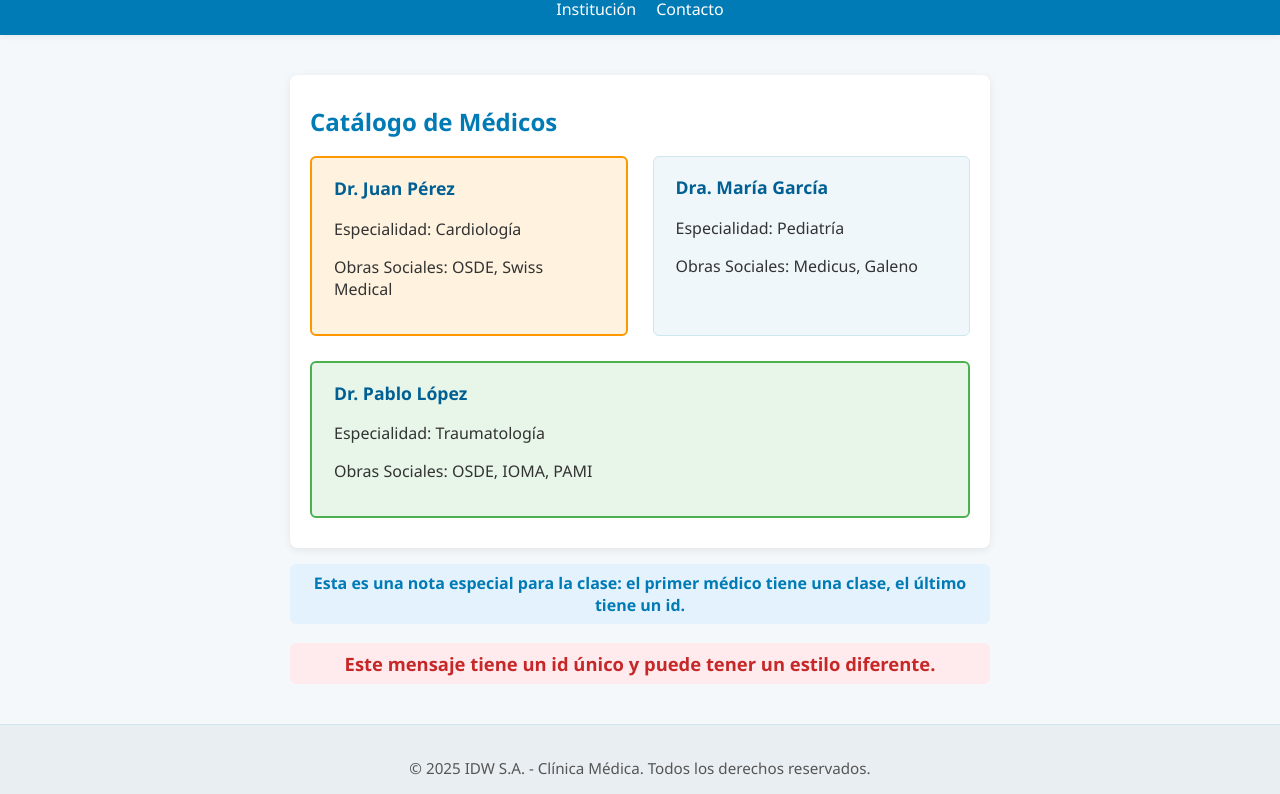
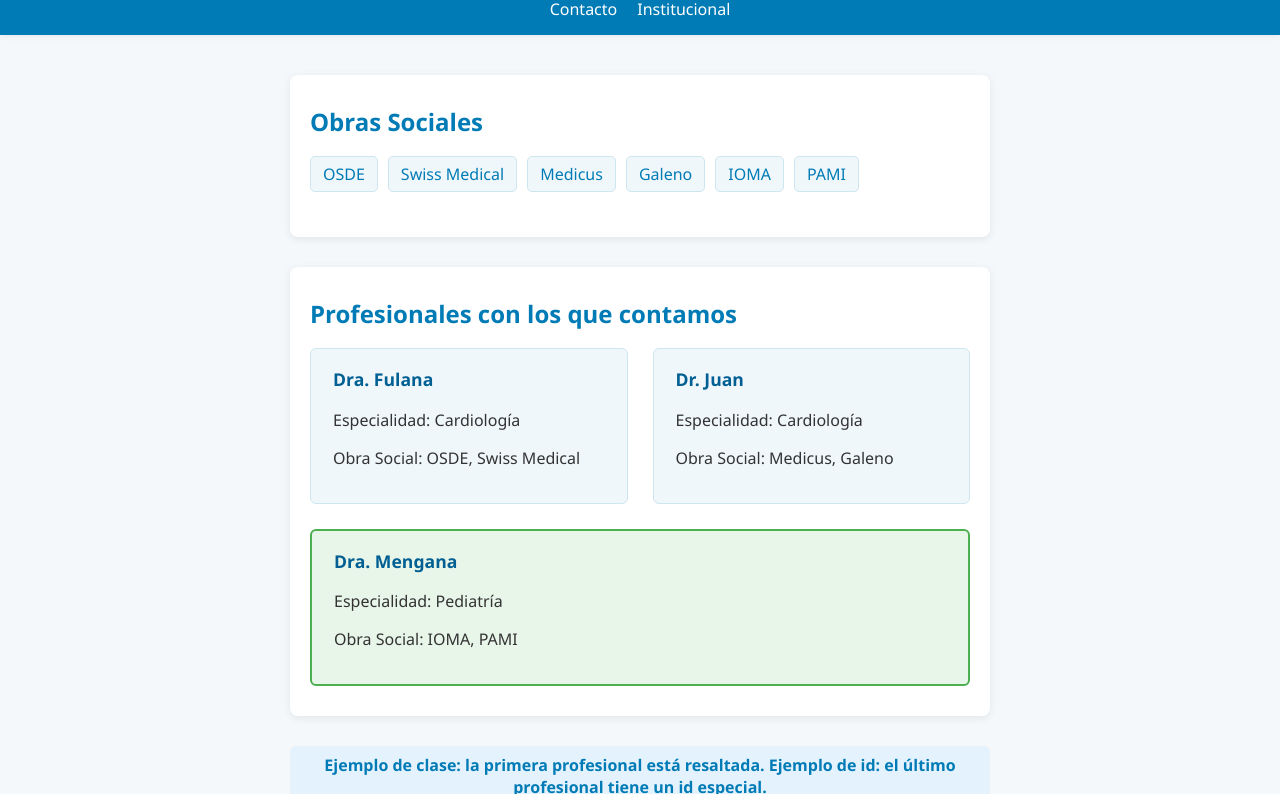
Before and after one commit to analiafaure/idw-2025bis, a plain HTML site: page index.html in a window 1280 px wide. Shown: the part 75-869 px from the top of the page. Drawn offline with Linux system fonts and the light colour scheme.

Commit message:
clase css

```diff
--- a/css/estilo.css
+++ b/css/estilo.css
@@ -21,92 +21,92 @@ header h1 {
   font-size: 2em; /* Tamaño grande de fuente */
 }
 
-/* Menú de navegación (lista horizontal) */
-header ul {
+/* Menú de navegación */
+nav ul {
   list-style: none; /* Quita los puntos de la lista */
-  padding: 0; /* Sin relleno */
-  margin: 0 0 5px 0; /* Margen abajo pequeño */
-  display: flex; /* Muestra los elementos en fila */
-  justify-content: center; /* Centra los elementos */
-  gap: 20px; /* Espacio entre cada opción */
+  padding: 0;
+  margin: 0 0 5px 0;
+  display: flex;
+  justify-content: center;
+  gap: 20px;
 }
 
-/* Cada opción del menú */
-header ul li {
-  display: inline; /* Los muestra en línea */
+nav ul li {
+  display: inline;
 }
 
-/* Enlaces del menú */
-header ul a {
-  color: #fff; /* Color blanco para los links */
-  text-decoration: none; /* Sin subrayado */
-  font-weight: 500; /* Un poco más grueso */
-  transition: text-decoration 0.2s, color 0.2s; /* Animación suave al pasar el mouse */
+nav ul a {
+  color: #fff;
+  text-decoration: none;
+  font-weight: 500;
+  transition: text-decoration 0.2s, color 0.2s;
 }
 
-header ul a:hover {
-  text-decoration: underline; /* Subraya al pasar el mouse */
-  color: #e0f3ff; /* Cambia a un azul más claro */
+nav ul a:hover {
+  text-decoration: underline;
+  color: #e0f3ff;
 }
 
 /* Área principal de la página */
 main {
-  max-width: 700px; /* Ancho máximo para que no se vea demasiado ancho */
-  margin: 40px auto 0 auto; /* Centra el contenido y deja espacio arriba */
-  padding: 0 15px; /* Espacio a los costados en pantallas chicas */
+  max-width: 700px;
+  margin: 40px auto 0 auto;
+  padding: 0 15px;
 }
 
-/* Sección principal (catálogo) */
+/* Sección principal */
 section {
-  background: #fff; /* Fondo blanco en la sección */
-  border-radius: 8px; /* Bordes redondeados */
-  box-shadow: 0 2px 8px rgba(0,0,0,0.08); /* Sombra suave */
-  padding: 30px 20px; /* Espaciado interno */
+  background: #fff;
+  border-radius: 8px;
+  box-shadow: 0 2px 8px rgba(0,0,0,0.08);
+  padding: 30px 20px;
+  margin-bottom: 30px;
 }
 
-/* Título de la sección de médicos */
 section h2 {
-  margin-top: 0; /* Sin margen arriba */
-  color: #007bb5; /* Mismo azul institucional */
-  font-size: 1.5em; /* Un poco más grande */
-  margin-bottom: 18px; /* Espacio debajo */
+  margin-top: 0;
+  color: #007bb5;
+  font-size: 1.5em;
+  margin-bottom: 18px;
 }
 
-/* Contenedor de médicos en fila */
-section > div {
-  display: flex; /* Los médicos aparecen en fila */
-  flex-wrap: wrap; /* Si no entran, se bajan a la siguiente línea */
-  gap: 25px; /* Espacio entre cada médico */
+/* Lista de obras sociales */
+.obras-sociales {
+  display: flex;
+  flex-wrap: wrap;
+  gap: 10px;
+  list-style: none;
+  padding: 0;
+  margin: 0 0 15px 0;
 }
 
-/* Tarjeta de cada médico */
-section > div > div {
-  background: #f0f7fb; /* Fondo celeste muy claro */
-  border: 1px solid #cde6ef; /* Borde celeste */
-  border-radius: 6px; /* Bordes redondeados */
-  padding: 18px 22px; /* Espaciado interno */
-  min-width: 220px; /* Mínimo ancho para cada tarjeta */
-  flex: 1 1 220px; /* Se ajusta al ancho disponible */
-  box-sizing: border-box; /* Incluye el borde en el ancho */
+.obras-sociales li {
+  background: #f0f7fb;
+  border: 1px solid #cde6ef;
+  border-radius: 5px;
+  padding: 6px 12px;
+  color: #007bb5;
+  font-weight: 500;
 }
 
-/* Nombre del médico */
-section h3 {
-  margin-top: 0; /* Sin margen arriba */
-  color: #006093; /* Azul más oscuro */
-  font-size: 1.1em; /* Tamaño adecuado */
+/* Contenedor de profesionales */
+.profesionales {
+  display: flex;
+  flex-wrap: wrap;
+  gap: 25px;
 }
 
-/* Pie de página */
-footer {
-  background: #e9eef2; /* Fondo gris claro */
-  padding: 18px 0; /* Espaciado arriba y abajo */
-  text-align: center; /* Centra el texto */
-  color: #555; /* Gris para el texto */
-  margin-top: 40px; /* Espacio arriba del pie */
-  font-size: 0.95em; /* Un poco más chico */
-  border-top: 1px solid #cde6ef; /* Línea de separación arriba */
+/* Tarjeta de cada profesional */
+.profesionales > div {
+  background: #f0f7fb;
+  border: 1px solid #cde6ef;
+  border-radius: 6px;
+  padding: 18px 22px;
+  min-width: 220px;
+  flex: 1 1 220px;
+  box-sizing: border-box;
 }
+
 /* Ejemplo de selector por clase */
 .resaltado {
   border: 2px solid #ff9800; /* Borde naranja */
@@ -114,9 +114,16 @@ footer {
 }
 
 /* Ejemplo de selector por id */
-#traumatologo {
+#doctor-especial {
   border: 2px solid #4caf50; /* Borde verde */
   background-color: #e8f5e9; /* Fondo verde claro */
+}
+
+/* Nombre del profesional */
+.profesionales h3 {
+  margin-top: 0;
+  color: #006093;
+  font-size: 1.1em;
 }
 
 /* Ejemplo de selector de clase para un párrafo */
@@ -127,16 +134,16 @@ footer {
   padding: 8px;
   border-radius: 6px;
   text-align: center;
+  margin-top: 10px;
 }
 
-/* Ejemplo de selector de id para un párrafo */
-#mensaje-importante {
-  color: #c62828;
-  font-size: 1.15em;
-  font-weight: bold;
-  background: #ffebee;
-  padding: 8px;
-  border-radius: 6px;
+/* Pie de página */
+footer {
+  background: #e9eef2;
+  padding: 18px 0;
   text-align: center;
-  margin-bottom: 20px;
+  color: #555;
+  margin-top: 40px;
+  font-size: 0.95em;
+  border-top: 1px solid #cde6ef;
 }
--- a/index.html
+++ b/index.html
@@ -2,48 +2,56 @@
 <html lang="es">
 <head>
     <meta charset="UTF-8">
-  <title>IDW S.A. - Reserva de Turnos Médicos</title>
-  <link rel="stylesheet" href="css/estilo.css"> <!--rel significa "relationship" (relación).
-stylesheet significa "hoja de estilos".-->
+    <meta name="viewport" content="width=device-width, initial-scale=1.0">
+    <title>IDW S.A</title>
+    <link rel="stylesheet" href="css/estilo.css">
 </head>
 <body>
   <header>
-    <h1>Reserva de Turnos Médicos - IDW S.A.</h1>
+    <h1>Centro Médico - IDW S.A</h1>
+    <nav>
         <ul>
-      <li><a href="#">Institución</a></li>
             <li><a href="contacto.html">Contacto</a></li>
+            <li><a href="institucional.html">Institucional</a></li>
         </ul>
+    </nav>
   </header>
   <main>
     <section>
-      <h2>Catálogo de Médicos</h2>
-      <div>
-        <!-- Ejemplo de clase: resaltamos este médico -->
+        <h2>Obras Sociales</h2>
+        <ul class="obras-sociales">
+            <li>OSDE</li>
+            <li>Swiss Medical</li>
+            <li>Medicus</li>
+            <li>Galeno</li>
+            <li>IOMA</li>
+            <li>PAMI</li>
+        </ul>
+    </section>
+    <section>
+        <h2>Profesionales con los que contamos</h2>
+        <div class="profesionales">
             <div class="resaltado">
-          <h3>Dr. Juan Pérez</h3>
+                <h3>Dra. Fulana</h3>
                 <p>Especialidad: Cardiología</p>
-          <p>Obras Sociales: OSDE, Swiss Medical</p>
+                <p>Obra Social: OSDE, Swiss Medical</p>
             </div>
             <div>
-          <h3>Dra. María García</h3>
+                <h3>Dr. Juan</h3>
+                <p>Especialidad: Cardiología</p>
+                <p>Obra Social: Medicus, Galeno</p>
+            </div>
+            <div id="doctor-especial">
+                <h3>Dra. Mengana</h3>
                 <p>Especialidad: Pediatría</p>
-          <p>Obras Sociales: Medicus, Galeno</p>
-        </div>
-        <!-- Ejemplo de id: único para este médico -->
-        <div id="traumatologo">
-          <h3>Dr. Pablo López</h3>
-          <p>Especialidad: Traumatología</p>
-          <p>Obras Sociales: OSDE, IOMA, PAMI</p>
+                <p>Obra Social: IOMA, PAMI</p>
             </div>
         </div>
     </section>
-    <!-- Ejemplo de uso de clase en un párrafo -->
-    <p class="nota">Esta es una nota especial para la clase: el primer médico tiene una clase, el último tiene un id.</p>
-    <!-- Ejemplo de uso de id en un párrafo -->
-    <p id="mensaje-importante">Este mensaje tiene un id único y puede tener un estilo diferente.</p>
+    <p class="nota">Ejemplo de clase: la primera profesional está resaltada. Ejemplo de id: el último profesional tiene un id especial.</p>
   </main>
   <footer>
-    <p>&copy; 2025 IDW S.A. - Clínica Médica. Todos los derechos reservados.</p>
+    <p>© 2025 IDW S.A</p>
   </footer>
 </body>
 </html>
```
Lines whose indentation alone changed are shown as unchanged.
